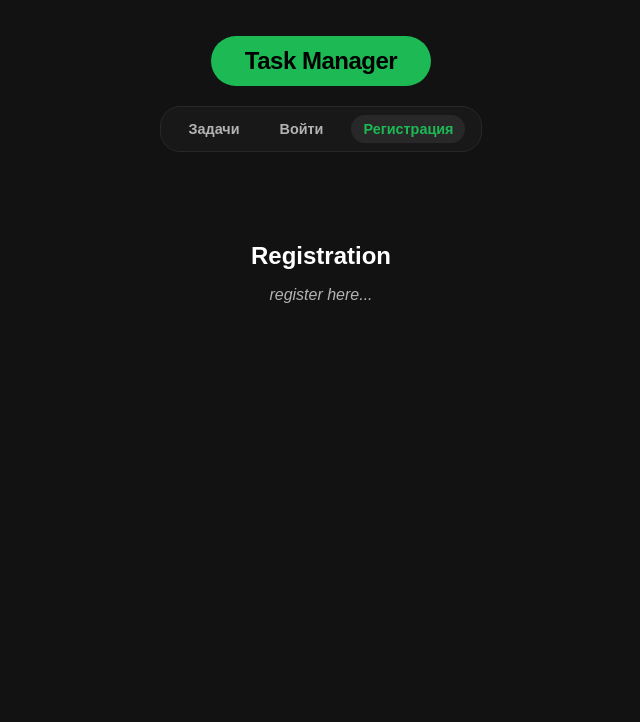
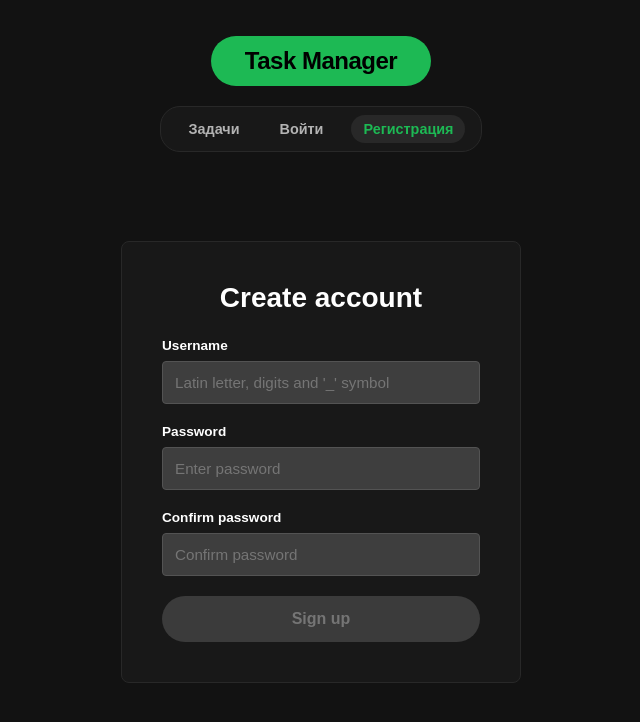
Before and after one commit to madiyar-git/week4-Frontend, a Vue app: page /register in a window 1280 px wide. Shown: the top 722 px of the page, without its empty margins (319-959 px from the left). Built offline with nearby package versions, Linux system fonts and the light colour scheme; the HTML template or start-up script is replaced by a standard one.

Commit message:
Added registration component

```diff
--- a/src/views/LoginView.vue
+++ b/src/views/LoginView.vue
@@ -1,27 +1,17 @@
 <script setup lang="ts">
 import { ref, computed, onMounted } from 'vue'
-import { useRouter,useRoute } from 'vue-router'
-const route = useRoute() // подключили текущий роут
-
-const successMessage = ref<string | null>(null)
-
-onMounted(() => {
-  // Если пришли со страницы регистрации, там будет ?registered=1
-  if (route.query.registered === '1') {
-    successMessage.value = 'Вы успешно зарегистрированы! Теперь войдите.'
-
-    // Чистим query параметры из урла, чтобы при обновлении страницы плашка исчезала
-    router.replace({ query: {} })
-  }
-})
+import { useRouter, useRoute } from 'vue-router'
 
 const router = useRouter()
+const route = useRoute()
 
 const username = ref<string>('')
 const password = ref<string>('')
 
 const isLoading = ref<boolean>(false)
 const error = ref<string | null>(null)
+
+const successMessage = ref<string | null>(null)
 
 const isFormValid = computed<boolean>(() => {
     const isUsernameValid = username.value.trim().length >= 3
@@ -46,10 +36,24 @@ async function handleSubmit() {
   }
 }
 
+onMounted(() => {
+  if (route.query.registered === '1') {
+    successMessage.value = 'You have successfully registered! Please log in now.'
+    setTimeout(() => {
+      router.replace({ query: {} })
+    }, 3000)
+  }
+})
+
 </script>
 
 <template>
   <div class="login-container">
+
+    <div v-if="successMessage" class="success-banner">
+        {{ successMessage }}
+    </div>
+
     <form @submit.prevent="handleSubmit" class="login-form">
       <h2>Sign in</h2>
 
@@ -96,10 +100,23 @@ async function handleSubmit() {
 <style scoped>
 .login-container {
   display: flex;
+  flex-direction: column;
   justify-content: center;
   align-items: center;
   min-height: 60vh;
   width: 100%;
+}
+.success-banner {
+  background-color: #14321a;
+  border: 1px solid #1db954;
+  color: #1db954;
+  padding: 12px 24px;
+  border-radius: 20px;
+  font-size: 0.9rem;
+  font-weight: bold;
+  margin-bottom: 20px;
+  max-width: 400px;
+  text-align: center;
 }
 
 .login-form {
--- a/src/views/RegisterView.vue
+++ b/src/views/RegisterView.vue
@@ -1,25 +1,256 @@
 <script setup lang="ts">
+import { computed, ref } from 'vue';
+import { useRouter } from 'vue-router';
+
+const router = useRouter()
+
+const username = ref<string>('')
+const password = ref<string>('')
+const password_confirm = ref<string>('')
+
+const isLoading = ref<boolean>(false)
+const localError = ref<string | null>(null)
+
+// Разрешены только латинские буквы, цифры и нижнее подчеркивание
+const USERNAME_REGEX = /^[a-zA-Z0-9_]+$/
+
+const doPasswordsMatch = computed<boolean>(() =>{
+    return password.value === password_confirm.value
+})
+
+function validateForm(): string[]{
+    const errorList: string[] = []
+    const trimmedUsername = username.value.trim()
+
+    if ( trimmedUsername.length < 3 || trimmedUsername.length > 30){
+        errorList.push("Username must have more than 3 and less than 30 ")
+    }
+    if (!USERNAME_REGEX.test(trimmedUsername) && trimmedUsername.length > 3){
+        errorList.push("Username must have latin letters, digits and '_' symbol ")
+    }
+
+    if (password.value.length < 6){
+        errorList.push("Password must have at least 6 symbols")
+    }
+
+    if (!doPasswordsMatch.value && password_confirm.value.length > 0){
+        errorList.push("Passwords not matching")
+    }
+
+    return errorList
+}
+
+const formErrors = computed<string[]>(() =>{
+    if (!username.value && !password.value && !password_confirm.value) return []
+    return validateForm()
+})
+
+const isFormValid = computed<boolean>(() => {
+    const isFilled = !!username.value && !!password.value && !!password_confirm.value
+    return isFilled && validateForm().length === 0
+})
+
+async function handleSubmit() {
+    if(!isFormValid.value || isLoading.value) return
+
+    isLoading.value = true
+    localError.value = null
+    try {
+        await new Promise(r => setTimeout(r, 500))
+        router.push(
+            {
+                name: 'login',
+                query: { registered: '1' }
+            })
+    } catch (e: unknown) {
+        if (e instanceof Error){
+            localError.value = e.message
+        }else{
+            localError.value = 'Registration error'
+        }
+        } finally {
+        isLoading.value = false
+    }
+}
 
 </script>
 
 <template>
-  <div class="auth-page">
-    <h2>Registration</h2>
-    <p class="placeholder-text">register here...</p>
-  </div>
+    <div class="register-container">
+        <form @submit.prevent="handleSubmit" class="register-form">
+            <h2>Create account</h2>
+            <div class="form-group">
+                <label for="username">Username</label>
+                <input id="username" v-model="username" type="text"
+                placeholder="Latin letter, digits and '_' symbol"
+                :disabled="isLoading" autocomplete="username">
+            </div>
+            <div class="form-group">
+                <label for="password">Password</label>
+                <input id="password" v-model="password" type="password"
+                placeholder="Enter password"
+                :disabled="isLoading" autocomplete="password">
+            </div>
+            <div class="form-group">
+                <label for="password_confirm">Confirm password </label>
+                <input id="password_confirm" v-model="password_confirm" type="password"
+                placeholder="Confirm password"
+                :disabled="isLoading" autocomplete="new-password">
+            </div>
+            <div v-if="localError" class="error-box validation-error">
+                {{ localError }}
+            </div>
+                <div v-if="formErrors.length > 0" class="error-box validation-box">
+                    <ul class="errors-list">
+                    <li v-for="(error, index) in formErrors" :key="index">
+                        {{ error }}
+                    </li>
+                    </ul>
+                </div>
+
+                <button type="submit" class="submit-btn" :disabled="!isFormValid || isLoading">
+                    <span v-if="isLoading" class="btn-spinner"></span>
+                    <span v-else>Sign up</span>
+                </button>
+        </form>
+    </div>
 </template>
+<style scoped>
+.register-container {
+  display: flex;
+  justify-content: center;
+  align-items: center;
+  min-height: 70vh;
+  width: 100%;
+}
+.register-form {
+  background-color: #181818;
+  border: 1px solid #282828;
+  padding: 40px;
+  border-radius: 8px;
+  width: 100%;
+  max-width: 400px;
+  box-sizing: border-box;
+}
 
-<style scoped>
-.auth-page {
+h2 {
+  margin: 0 0 24px 0;
+  font-size: 1.75rem;
+  font-weight: 700;
   text-align: center;
-  padding: 40px;
+  color: #ffffff;
 }
-h2 {
+
+.form-group {
+  margin-bottom: 20px;
+  display: flex;
+  flex-direction: column;
+  gap: 8px;
+}
+
+label {
+  font-size: 0.85rem;
+  font-weight: 700;
   color: #ffffff;
-  margin-bottom: 12px;
 }
-.placeholder-text {
+
+input {
+  background-color: #3e3e3e;
+  border: 1px solid #535353;
+  color: #ffffff;
+  padding: 12px;
+  border-radius: 4px;
+  font-size: 0.95rem;
+  box-sizing: border-box;
+  transition: border-color 0.2s ease, background-color 0.2s ease;
+}
+
+input:focus {
+  outline: none;
+  border-color: #1db954;
+  background-color: #4a4a4a;
+}
+
+input:disabled {
+  opacity: 0.5;
+  cursor: not-allowed;
+}
+
+.error-box {
+  background-color: #4a1d24;
+  border: 1px solid #ff4d4f;
+  border-radius: 4px;
+  padding: 12px;
+  margin-bottom: 20px;
+  box-sizing: border-box;
+}
+
+.server-error {
+  color: #feb2b2;
+  text-align: center;
+  font-size: 0.9rem;
+}
+
+.validation-box {
+  background-color: #1c1c1c;
+  border: 1px solid #3e3e3e;
+}
+
+.errors-list {
+  margin: 0;
+  padding-left: 18px;
+  color: #ff7875;
+  font-size: 0.85rem;
+  display: flex;
+  flex-direction: column;
+  gap: 6px;
+}
+
+.submit-btn {
+  width: 100%;
+  background-color: #1db954;
+  color: #000000;
+  border: none;
+  padding: 14px;
+  border-radius: 25px;
+  font-size: 1rem;
+  font-weight: bold;
+  cursor: pointer;
+  display: flex;
+  align-items: center;
+  justify-content: center;
+  margin-top: 10px;
+  transition: transform 0.2s ease, background-color 0.2s ease, opacity 0.2s ease;
+}
+
+.submit-btn:hover:not(:disabled) {
+  background-color: #1ed760;
+  transform: scale(1.02);
+}
+
+.submit-btn:active:not(:disabled) {
+  transform: scale(0.98);
+}
+
+.submit-btn:disabled {
+  background-color: #535353;
   color: #b3b3b3;
-  font-style: italic;
+  opacity: 0.6;
+  cursor: not-allowed;
+  transform: none;
+}
+
+.btn-spinner {
+  width: 18px;
+  height: 18px;
+  border: 2px solid #000000;
+  border-top: 2px solid transparent;
+  border-radius: 50%;
+  animation: spin 0.8s linear infinite;
+}
+
+@keyframes spin {
+  0% { transform: rotate(0deg); }
+  100% { transform: rotate(360deg); }
 }
 </style>
```
